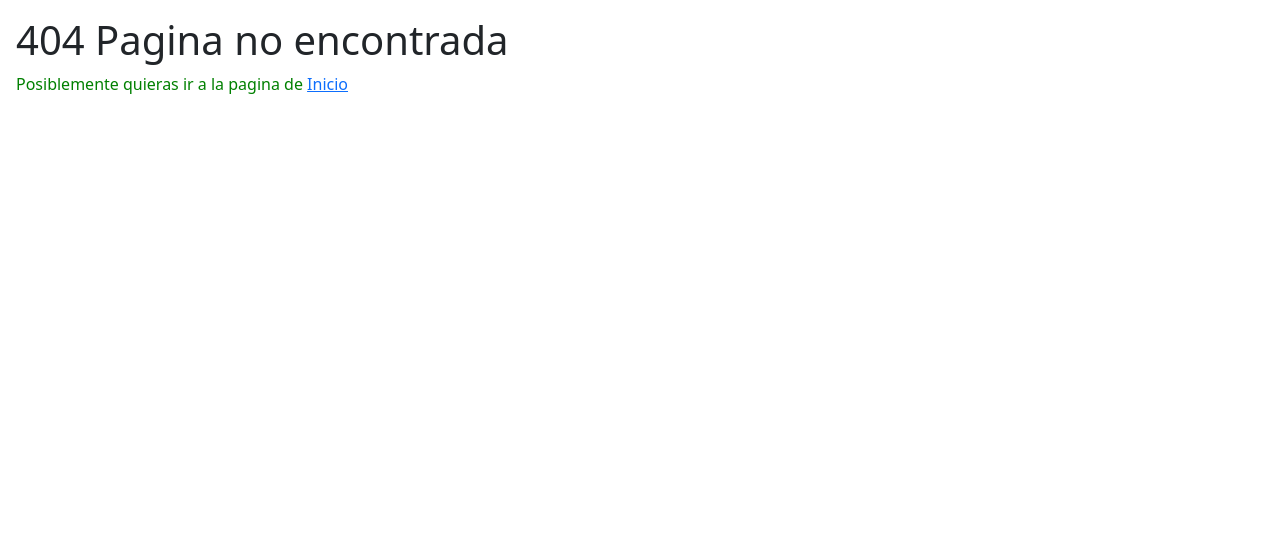
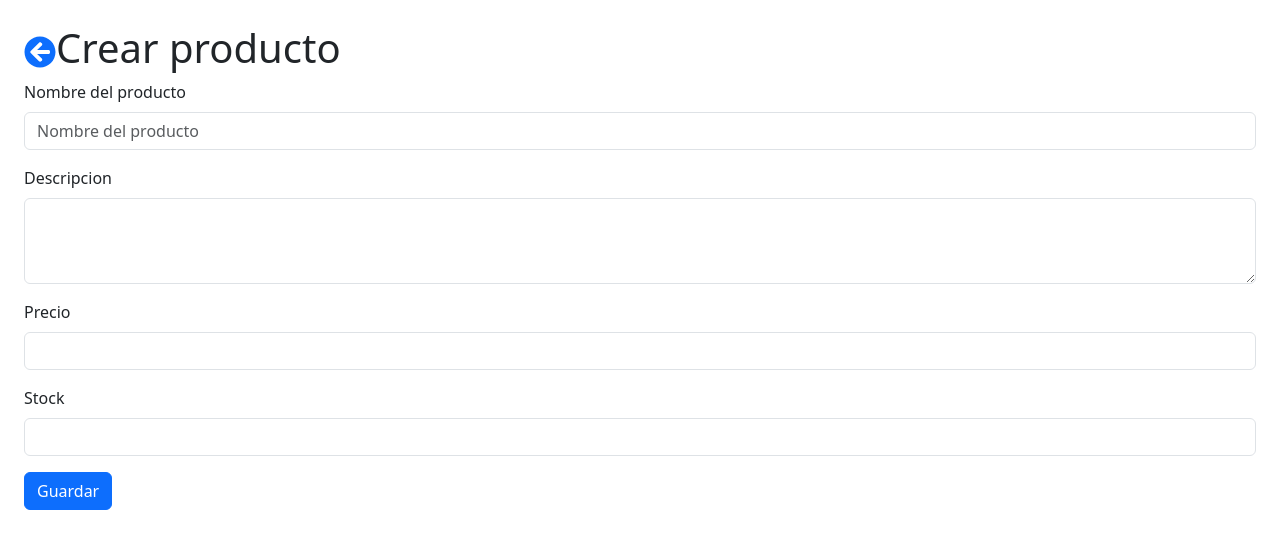
Before and after one commit to jsanjuan71/ucamp-react-app, a React (Create React App) app: page /products/customize in a window 1280 px wide. Before the commit this address had no page. Shown: the top 548 px of the page. Built offline with nearby package versions, Linux system fonts and the light colour scheme.

Commit message:
refactor  - Connected app with product services

```diff
--- a/package.json
+++ b/package.json
@@ -6,6 +6,7 @@
     "@testing-library/jest-dom": "^5.17.0",
     "@testing-library/react": "^13.4.0",
     "@testing-library/user-event": "^13.5.0",
+    "axios": "^1.4.0",
     "bootstrap": "^5.3.1",
     "moment": "^2.29.4",
     "react": "^18.2.0",
@@ -14,6 +15,7 @@
     "react-icons": "^4.10.1",
     "react-router-dom": "^6.14.2",
     "react-scripts": "5.0.1",
+    "react-toastify": "^9.1.3",
     "web-vitals": "^2.1.4"
   },
   "scripts": {
--- a/src/App.js
+++ b/src/App.js
@@ -4,6 +4,7 @@ import NotFound from "./components/NotFound/NotFound";
 import Products from "./components/Products/Products";
 import Patients from "./components/Patients/Patients";
 import Patient from "./components/Patients/Patient";
+import ProductCreate from "./components/Products/ProductCreate";
 
 
 function App() {
@@ -14,6 +15,9 @@ function App() {
         <Route path="/" element={ <Home /> } />
         <Route path="/contact" element={ <h1>Contacto</h1> } />
         <Route path="/products" element={ <Products />  } />
+
+        <Route path="/products/customize" element={ <ProductCreate /> } />
+        {/*<Route path="/products/:sku" element={ <Product /> } /> */}
 
         {/* Ruta para listar todos los pacientes */}
         <Route path="/patients" element={ <Patients /> } />
--- /dev/null
+++ b/src/components/Header/Header.jsx
@@ -0,0 +1,24 @@
+import { Navbar, Nav, NavDropdown, Container } from "react-bootstrap"
+
+function Header() {
+    return(
+        <Navbar expand="lg" className="bg-body-tertiary">
+            <Container>
+                <Navbar.Brand href="/">UCamp Store</Navbar.Brand>
+                <Navbar.Toggle aria-controls="basic-navbar-nav" />
+                <Navbar.Collapse id="basic-navbar-nav">
+                    <Nav className="me-auto">
+                        <Nav.Link href="/patients">Pacientes</Nav.Link>
+                        <NavDropdown title="Productos" id="basic-nav-dropdown">
+                            <NavDropdown.Item href="/products">Catalogo</NavDropdown.Item>
+                            <NavDropdown.Divider />
+                            <NavDropdown.Item href="/products/customize">Crear</NavDropdown.Item>
+                        </NavDropdown>
+                    </Nav>
+                </Navbar.Collapse>
+            </Container>
+        </Navbar>
+    )
+}
+
+export default Header
--- a/src/components/Home/Home.jsx
+++ b/src/components/Home/Home.jsx
@@ -6,6 +6,7 @@ import ColorInput from '../inputs/ColorInput/ColorInput';
 import RangeInput from '../inputs/RangeInput/RangeInput';
 import TextInput from '../inputs/TextInput/TextInput';
 import CalendarInput from '../inputs/DateTimePickerInput/CalendarInput';
+import Header from '../Header/Header';
 
 function Home() {
     var nombre = 'Juan';
@@ -61,6 +62,7 @@ function Home() {
     }
    return(
     <div className="App">
+        <Header />
         <h1>{nombreAlumno} UCamp Store app {currentYear} </h1>
         <button onClick={handleGuttonClick} >Aumentar año</button>
         <hr />
--- /dev/null
+++ b/src/components/PageTitle/PageTitle.jsx
@@ -0,0 +1,21 @@
+import { Row, Col } from "react-bootstrap"
+import { FaArrowCircleLeft } from 'react-icons/fa'
+
+function PageTitle({
+    title,
+    goto="/"
+}) {
+    return(
+        <Row>
+            <Col className='d-flex align-items-center'>
+                <a href={goto}>
+                    <FaArrowCircleLeft size={32} />
+                </a>
+                {" "}
+                <h1>{title}</h1>
+            </Col>
+        </Row>
+    )
+}
+
+export default PageTitle
--- a/src/components/Patients/Patient.jsx
+++ b/src/components/Patients/Patient.jsx
@@ -1,8 +1,9 @@
 import { useParams } from 'react-router-dom'
-import {Row, Col, Card} from 'react-bootstrap'
+import { Row, Col, Card } from 'react-bootstrap'
 import { patients } from '../../utils/constants/data'
 import { profilePicture } from '../../utils/constants/media'
 import { FaMapPin, FaArrowCircleLeft } from 'react-icons/fa'
+import PageTitle from '../PageTitle/PageTitle'
 
 {/* Usando el modulo react-router-dom importamos el hook useParams */}
 {/* Importamos la data desde la coleccion de data */}
@@ -18,17 +19,7 @@ function Patient() {
 
     return(
         <>
-            {/* Colocar el boton atras */}
-            <Row>
-                <Col className='d-flex align-items-center'>
-                    <a href='/patients'>
-                        <FaArrowCircleLeft size={32} />
-                    </a>
-                    {" "}
-                    {/* Colocar el encabezado con el CURP */}
-                    <h1 className='text-uppercase'>{curp}</h1>
-                </Col>
-            </Row>
+            <PageTitle title={curp.toUpperCase()} goto='/patients' />
             {/* Colocar la tarjeta con la info del paciente */}
             <Row>
                 <Col md={3}>
--- a/src/components/Patients/Patients.jsx
+++ b/src/components/Patients/Patients.jsx
@@ -1,21 +1,15 @@
 import {Row, Col, ListGroup, Badge} from 'react-bootstrap'
 import { patients } from '../../utils/constants/data'
 import { FaArrowCircleLeft } from 'react-icons/fa'
+import PageTitle from '../PageTitle/PageTitle'
+import Header from '../Header/Header'
 
 
 function Patients() {
     return(
         <>
-             {/* Colocar el boton atras */}
-             <Row>
-                <Col className='d-flex align-items-center'>
-                    <a href='/'>
-                        <FaArrowCircleLeft size={32} />
-                    </a>
-                    {" "}
-                    <h1>Productos de UCamp Store</h1>
-                </Col>
-            </Row>
+            <Header />
+            <PageTitle title={"Pacientes de UCamp"} goto='/' />
 
             <Row>
                 <Col md={6}>
--- a/src/components/ProductCard/ProductCard.jsx
+++ b/src/components/ProductCard/ProductCard.jsx
@@ -1,4 +1,4 @@
-import {Button, Card} from 'react-bootstrap'
+import {Button, Card, Badge} from 'react-bootstrap'
 
 
 function ProductCard( props ) {
@@ -13,8 +13,15 @@ function ProductCard( props ) {
       <Card style={{width: "100%"}}>
         <Card.Img variant='bottom' src={props.imageSrc}></Card.Img>
         <Card.Body>
-          <Card.Title>{props.title}</Card.Title>
-          <Card.Text>{props.description}</Card.Text>
+          <Card.Title>
+            {props.position} - {props.title}
+            <sub><Badge bg="light" text="muted">Quedan {props.stock}</Badge></sub>
+          </Card.Title>
+          <p>
+            {props.description}
+          </p>
+          <p>${props.price?.toFixed(2)} MXN</p>
+          <hr />
           <Button variant='success' >Agregar</Button>
         </Card.Body>
       </Card>
--- /dev/null
+++ b/src/components/Products/ProductCreate.jsx
@@ -0,0 +1,120 @@
+import { useState } from 'react';
+import { useNavigate } from 'react-router-dom';
+import { Form, Button} from 'react-bootstrap'
+import { ToastContainer, toast } from 'react-toastify';
+import ProductService from '../../services/products.service';
+import 'react-toastify/dist/ReactToastify.css';
+import PageTitle from '../PageTitle/PageTitle';
+
+{/** Componente para crear un nuevo producto */}
+function ProductCreate() {
+
+    {/** Definimos los state */}
+    const [title, setTitle] = useState('')
+    const [description, setDescription] = useState('')
+    const [price, setPrice] = useState('')
+    const [stock, setStock] = useState('')
+
+    {/** Iniciamos el hook useNavigate */}
+    const navigate = useNavigate()
+
+    {/** Se invoca cuando se da clic en el boton guardar porque es type submit */}
+    const handleSubmit = (evt) => {
+        {/* esto es para evitar que el Form intente hacer un request a su atributo action
+          * el cual no ponemos para poder controlar la llamada al servicio
+        */}
+        evt.preventDefault()
+
+        {/** Se arma el payload (data a enviar al servicio) */}
+        const data = {
+            "title": title,
+            "description": description ,
+            "price": price,
+            "stock": stock
+        }
+
+        {/** Llamamos al servicio de crear producto y esperramo respuesta */}
+        ProductService.createProduct(data)
+            .then( response => {
+                console.log(response)
+                {/** evauamos que sea respuesta positiva */}
+                if(response.status == 200) {
+                    toast.success("Producto creado correctamente")
+                    {/** Despues de 2 segundos redirigimos automaticamente para productos */}
+                    setTimeout( navigate , 3000, "/products" )
+                    {/** el hook navigate es como dar clic en un enlace pero sin necesidad de que lo haga el usuario */}
+                } else {
+                    {/** Avisamos el error desde el servicio */}
+                    toast.error(response.statusText)
+                }
+            })
+            .catch( error => {
+                {/** Avisamos le error interno */}
+                console.error(error)
+                toast.error(error.message)
+            } )
+    }
+
+    {/* Cada que un input cambia se invoca a este handler
+    * solo se hace el cambio de state con el set correspondiente
+    */}
+    const handleChangeInput = (setter, value) => {
+        setter(value)
+    }
+
+   return(
+    <div className="App">
+        <ToastContainer theme='colored' />
+        <PageTitle title={"Crear producto"} goto='/products' />
+        {/* El evento onSubmit se da cuando se da clic en un boton Submit dentro de un Form */}
+        <Form onSubmit={handleSubmit}>
+            <Form.Group className="mb-3" controlId="exampleForm.ControlInput1">
+                <Form.Label>Nombre del producto</Form.Label>
+                {/**
+                 * En cada Form.Control se agrego value y onChange
+                 * value es solo el state
+                 * onChange es el evento cuando cambie el valor del input
+                 *  en este evento se invoca a handleChangeInput
+                 *  pero no se pone como callback sino que se invoca con 2 valores
+                 *      setter -> (funcion set del useState)
+                 *      value -> (nuevo valor del state)
+                 */}
+                <Form.Control type="text" placeholder="Nombre del producto"
+                    value={title}
+                    onChange={ ({target}) => { handleChangeInput(setTitle, target.value) } }
+                />
+            </Form.Group>
+            <Form.Group className="mb-3" controlId="exampleForm.ControlTextarea1">
+                <Form.Label>Descripcion</Form.Label>
+                <Form.Control as="textarea" rows={3}
+                    value={description}
+                    onChange={ ({target}) => { handleChangeInput(setDescription, target.value) } }
+                />
+            </Form.Group>
+
+            <Form.Group className="mb-3" controlId="exampleForm.ControlTextarea1">
+                <Form.Label>Precio</Form.Label>
+                <Form.Control type="number" rows={3}
+                    value={price}
+                    onChange={ ({target}) => { handleChangeInput(setPrice, target.value) } }
+                />
+            </Form.Group>
+
+            <Form.Group className="mb-3" controlId="exampleForm.ControlTextarea1">
+                <Form.Label>Stock</Form.Label>
+                <Form.Control type="number" rows={3}
+                    value={stock}
+                    onChange={ ({target}) => { handleChangeInput(setStock, target.value) } }
+                />
+            </Form.Group>
+
+            <Form.Group className="mb-3" controlId="exampleForm.ControlTextarea1">
+                {/** importante, type submit para que dispare el evento onSubmit del Form */}
+               <Button type='submit'>Guardar</Button>
+            </Form.Group>
+        </Form>
+    </div>
+   )
+}
+
+export default ProductCreate
--- a/src/components/Products/Products.jsx
+++ b/src/components/Products/Products.jsx
@@ -1,42 +1,37 @@
+import { useState, useEffect } from 'react'
+
 import {Row, Col} from 'react-bootstrap'
 import ProductCard from '../ProductCard/ProductCard'
+import ProductService from '../../services/products.service'
+import PageTitle from '../PageTitle/PageTitle'
+import Header from '../Header/Header'
 
 function Products() {
 
-    const productos = [
-        {
-            title: "Producto 1",
-            desc: "Descripcion del producto 1",
-            imgSrc: "https://res.cloudinary.com/sahj/image/upload/v1626912538/samples/ecommerce/leather-bag-gray.jpg"
-        },
-        {
-            title: "Producto 2",
-            desc: "Descripcion del producto 2",
-            imgSrc: "https://res.cloudinary.com/sahj/image/upload/v1626912536/samples/people/bicycle.jpg"
-        },
-        {
-            title: "Producto 3",
-            desc: "Descripcion del producto 3",
-            imgSrc: "https://res.cloudinary.com/sahj/image/upload/v1626912532/samples/food/pot-mussels.jpg"
-        },
-        {
-            title: "Producto 4",
-            desc: "Descripcion del producto 4",
-            imgSrc: "https://res.cloudinary.com/sahj/image/upload/v1626912532/samples/food/pot-mussels.jpg"
-        }
-    ]
+    const [products, setProducts] = useState( [] )
+
+
+    // Component did mount
+    useEffect( () => {
+        ProductService.getAllProducts()
+            .then( response => {
+                setProducts( response.data.result )
+            })
+
+        //AccountService.getserInfo()
+    }, [] )
 
     return(
         <>
-            <h1>Productos de UCamp Store</h1>
+            <Header />
+            <PageTitle title={"Catalogo de productos"} goto={"/"} />
             <Row>
-                {productos.map(prod => {
+                {products.map( (prod, index) => {
                     return (
                         <Col lg={3} md={4} xs={12}>
                             <ProductCard
-                                title={prod.title}
-                                description={prod.desc}
-                                imageSrc={prod.imgSrc}
+                                position={index}
+                                {...prod}
                             />
                         </Col>
                     )
--- /dev/null
+++ b/src/services/products.service.js
@@ -0,0 +1,26 @@
+import axios from 'axios'
+
+const API_URL = "http://localhost:3001/"
+
+const resource = "products"
+
+class ProductService {
+
+    static async getAllProducts() {
+        return await axios.get( API_URL + resource )
+        //http://localhost:3001/product
+    }
+
+    static async getProductBySku(sku) {
+        return await axios.get( API_URL + resource + "/" + sku )
+        // http://localhost:3001/products/sku1212
+    }
+
+    // creamos la accion para visitar el endpoint POST para crear un producto
+    static async createProduct(data) {
+        return await axios.post( API_URL + resource + "/", data )
+        // http://localhost:3001/products/sku1212
+    }
+}
+
+export default ProductService
```
